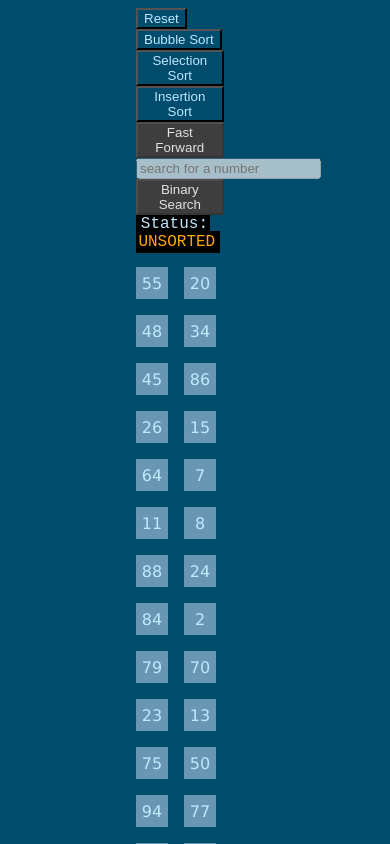
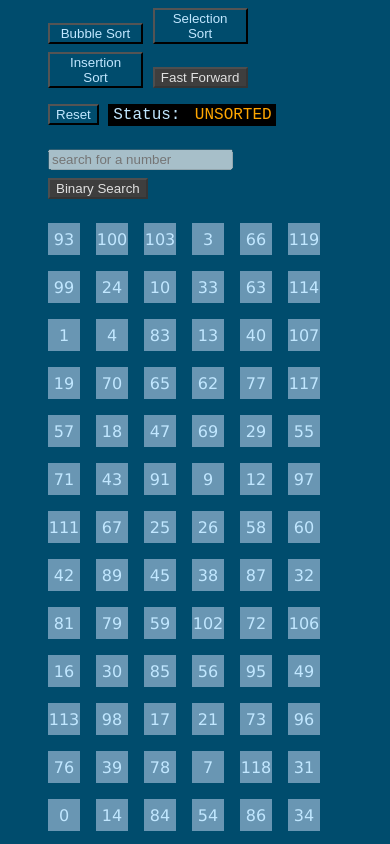
Before and after one commit to Amar-Gill/array-methods, a Svelte app: page / in a window 390 px wide. Shown: the top 844 px of the page. Built offline with nearby package versions, Linux system fonts and the light colour scheme.

Commit message:
added media queries for responsive rendering.

```diff
--- a/public/global.css
+++ b/public/global.css
@@ -12,10 +12,21 @@ html {
     box-sizing: inherit;
 }
 
+
 body {
     background: var(--hue-1);
+    font-family: 'Courier New', Courier, monospace;
     /* color: var(--hue-3); */
-    font-family: 'Courier New', Courier, monospace;
-    padding-left: 7.5rem;
-    padding-right: 8rem;
+    padding-left: 2rem;
+    padding-right: 2rem;
 }
+
+
+
+/* desktop */
+@media only screen and (min-width: 768px) {
+    body {
+        padding-left: 7.5rem;
+        padding-right: 8rem;
+    }
+}
--- a/src/App.svelte
+++ b/src/App.svelte
@@ -24,13 +24,13 @@
   function resetValues() {
     // for binarySearch
     binarySearchSuccess = null;
-    document.getElementById("search-target").value = '';
+    document.getElementById("search-target").value = "";
 
     values = [];
 
     let incrementor = 0;
 
-    while (incrementor < 100) {
+    while (incrementor < 120) {
       // const randInt = Math.floor(Math.random() * 11);
       values.push({ id: incrementor, value: incrementor });
       incrementor = incrementor + 1;
@@ -55,7 +55,6 @@
 
   // initialize the randomized array on app load
   onMount(() => resetValues());
-
 
   function sleep(ms) {
     return new Promise(resolve => setTimeout(resolve, ms));
@@ -242,6 +241,7 @@
   button {
     color: var(--hue-3);
     background-color: var(--hue-1);
+    /* max-width: 60px; */
   }
 
   button:disabled {
@@ -271,17 +271,38 @@
   }
 
   header * {
-    margin-right: 0.5rem;
+    /* margin-right: 0.5rem; */
+    margin-bottom: .5rem;
   }
 
-  header span {
+  span:first-child {
+    margin-right: 0.6rem;
+  }
+
+  span:first-child button{
+    width: 95px;
+  }
+
+  @media only screen and (max-width: 528px) {
+    span:first-child {
+      max-width: 240px;
+    }
+  }
+
+  /* for positioning status indicator */
+  @media only screen and (min-width: 1024px) {
+    span:last-child {
       margin-left: auto;
+    }
+
   }
 </style>
 
 <header>
-  <button disabled={activeId != null} on:click={resetValues}>Reset</button>
-  <button disabled={activeId != null} on:click={bubbleSort}>Bubble Sort</button>
+  <span>
+    <button disabled={activeId != null} on:click={bubbleSort}>
+      Bubble Sort
+    </button>
     <button disabled={activeId != null} on:click={selectionSort}>
       Selection Sort
     </button>
@@ -293,6 +314,15 @@
       on:click={() => (useFastForward = !useFastForward)}>
       Fast Forward
     </button>
+  </span>
+
+  <span>
+    <button disabled={activeId != null} on:click={resetValues}>Reset</button>
+    <StatusIndicator {valuesSorted} />
+  </span>
+
+</header>
+<header>
   <input
     id="search-target"
     disabled={!valuesSorted}
@@ -301,11 +331,6 @@
   <button disabled={!valuesSorted} on:click={binarySearch}>
     Binary Search
   </button>
-
-  <span>
-    <StatusIndicator {valuesSorted} />
-  </span>
-
 </header>
 
 <main class="flex-box">
```
Lines whose indentation alone changed are shown as unchanged.
